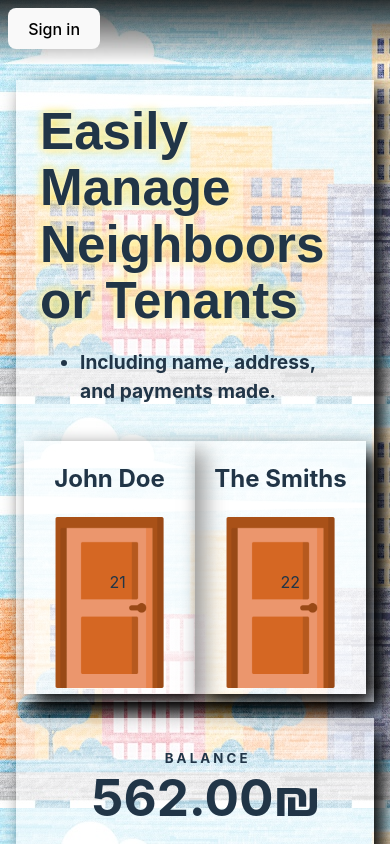
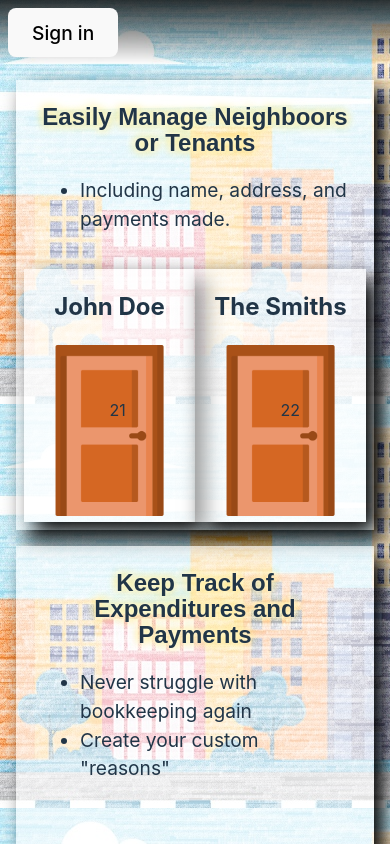
Before and after one commit to omrkalman/vaadbayit, a React (Vite) app: page / in a window 390 px wide. Shown: the top 844 px of the page. Built offline with nearby package versions, Linux system fonts and the light colour scheme; no server answers.

Commit message:
more styles and router changed

```diff
--- a/src/App.jsx
+++ b/src/App.jsx
@@ -1,18 +1,26 @@
 import { useAuthState } from 'react-firebase-hooks/auth';
-import { Outlet } from "react-router-dom";
+import { Outlet, useNavigate } from "react-router-dom";
 import { auth } from './config/firebaseConfig';
 import Navbar from "./components/Navbar/Navbar";
-import HomePage from './components/HomePage/HomePage';
+import ROUTES from './config/routes';
+import { useEffect } from 'react';
 
 function App() {
-  // return <span>App works</span>
+  const [user] = useAuthState(auth);
+  const navigate = useNavigate();
 
-  const [user] = useAuthState(auth);
+  useEffect(() => {
+    if (user) {
+      navigate(ROUTES.Binyanim)
+    } else {
+      navigate(ROUTES.HomePage)
+    }
+  }, [user])
 
   return (
     <>
       <Navbar user={user} />
-      {user ? <Outlet /> : <HomePage />}
+      <Outlet />
     </>
   );
 }
--- a/src/components/HomePage/HomePage.module.css
+++ b/src/components/HomePage/HomePage.module.css
@@ -22,6 +22,8 @@
     padding: 0.5rem;
     margin: 1rem;
     display: grid;
+    max-height: 50vh;
+    overflow-y: hidden;
 }
 .feature:nth-child(2n-1) {
     grid-template-columns: 1fr 2fr;
@@ -33,6 +35,16 @@
 @media screen and (max-width: 500px) {
     .feature {
         grid-template-columns: 1fr !important;
+        max-height: none;
+    }
+
+    .feature .title h1 {
+        text-align: center !important;
+        font-size: 1.5rem;
+    }
+
+    .feature:nth-child(2n-1) > *:first-child {
+        order: 1;
     }
 }
 
@@ -86,5 +98,4 @@
 
 .bulletPoints {
     font-size: larger;
-    font-weight: bolder;
 }
--- a/src/components/SignIn/SignIn.jsx
+++ b/src/components/SignIn/SignIn.jsx
@@ -9,7 +9,7 @@ function SignIn() {
     }
 
     return (
-        <button onClick={signInWithGoogle}>Sign in</button>
+        <button className='large-button' onClick={signInWithGoogle}>Sign in</button>
     );
 }
 
--- a/src/components/SignOut/SignOut.jsx
+++ b/src/components/SignOut/SignOut.jsx
@@ -3,7 +3,7 @@ import { auth } from "../../config/firebaseConfig";
 
 function SignOut() {
     return (
-        <button onClick={() => signOut(auth)}>Sign out</button>
+        <button className='large-button' onClick={() => signOut(auth)}>Sign out</button>
     )
 }
 export default SignOut;
--- a/src/config/routerConfig.jsx
+++ b/src/config/routerConfig.jsx
@@ -1,6 +1,7 @@
 import { createBrowserRouter, Navigate } from "react-router-dom";
 import Binyanim from "../components/Binyanim/Binyanim";
 import { RouterProvider } from 'react-router-dom';
+import HomePage from "../components/HomePage/HomePage";
 import BinyanPage from "../components/BinyanPage/BinyanPage";
 import ApartmentPage from "../components/ApartmentPage/ApartmentPage";
 import App from "../App";
@@ -13,7 +14,7 @@ const router = createBrowserRouter([
         children: [
             {
                 path: '/',
-                element: <Navigate to={ROUTES.Binyanim} />,
+                element: <HomePage />,
             },
             {
                 path: ROUTES.Binyanim,
--- a/src/config/routes.js
+++ b/src/config/routes.js
@@ -1,4 +1,5 @@
 const ROUTES = {
+    HomePage: '/',
     Binyanim: '/binyanim',
     BinyanPage: '/binyan/:id',
     ApartmentPage: '/binyan/:binyanId/apartment/:apartmentId',
--- a/src/index.css
+++ b/src/index.css
@@ -67,6 +67,10 @@ input {
   background-color: #ffffffdd;
 }
 
+.large-button {
+  font-size: larger;
+}
+
 
 @media (prefers-color-scheme: light) {
   :root {
```
